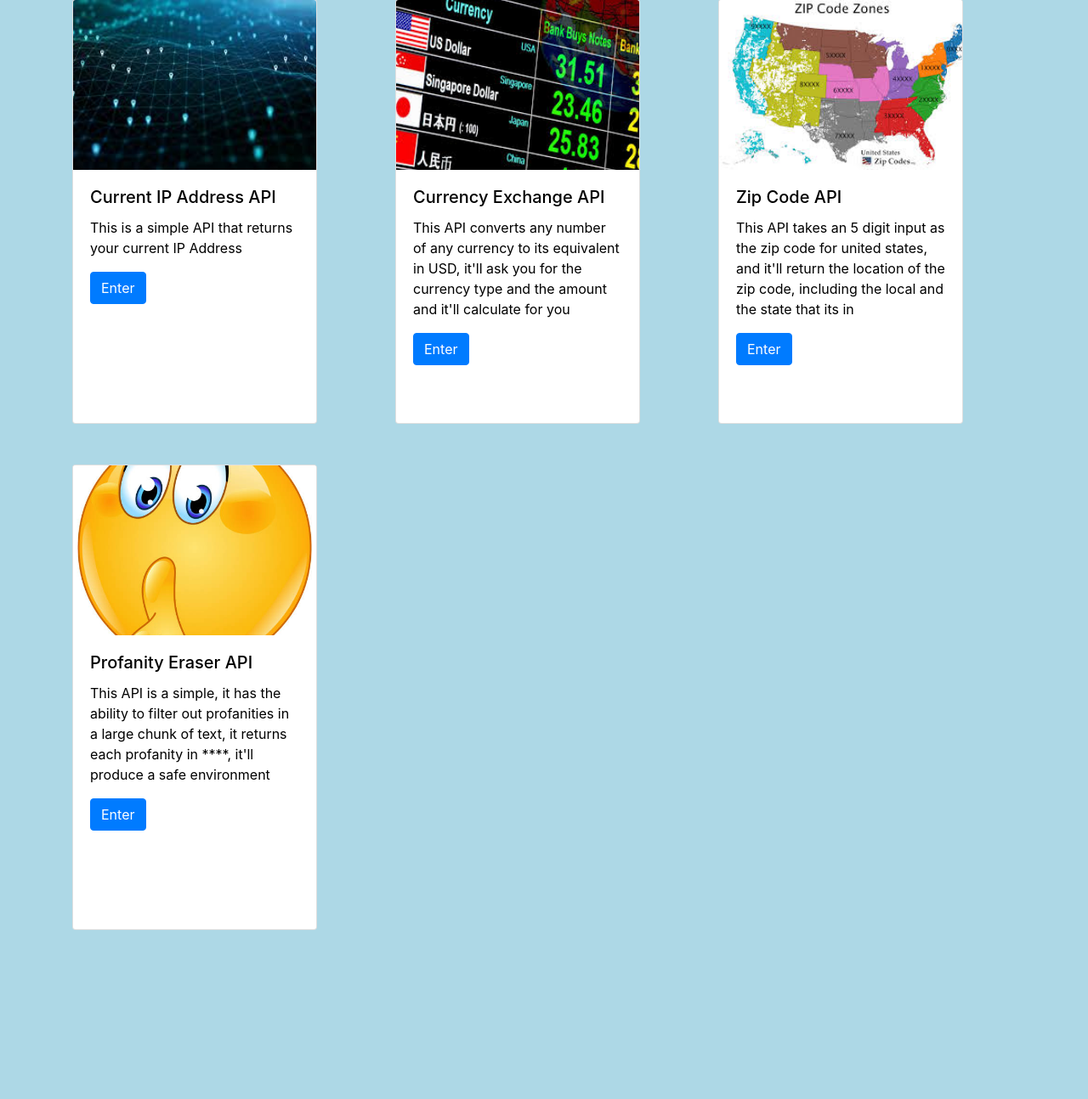
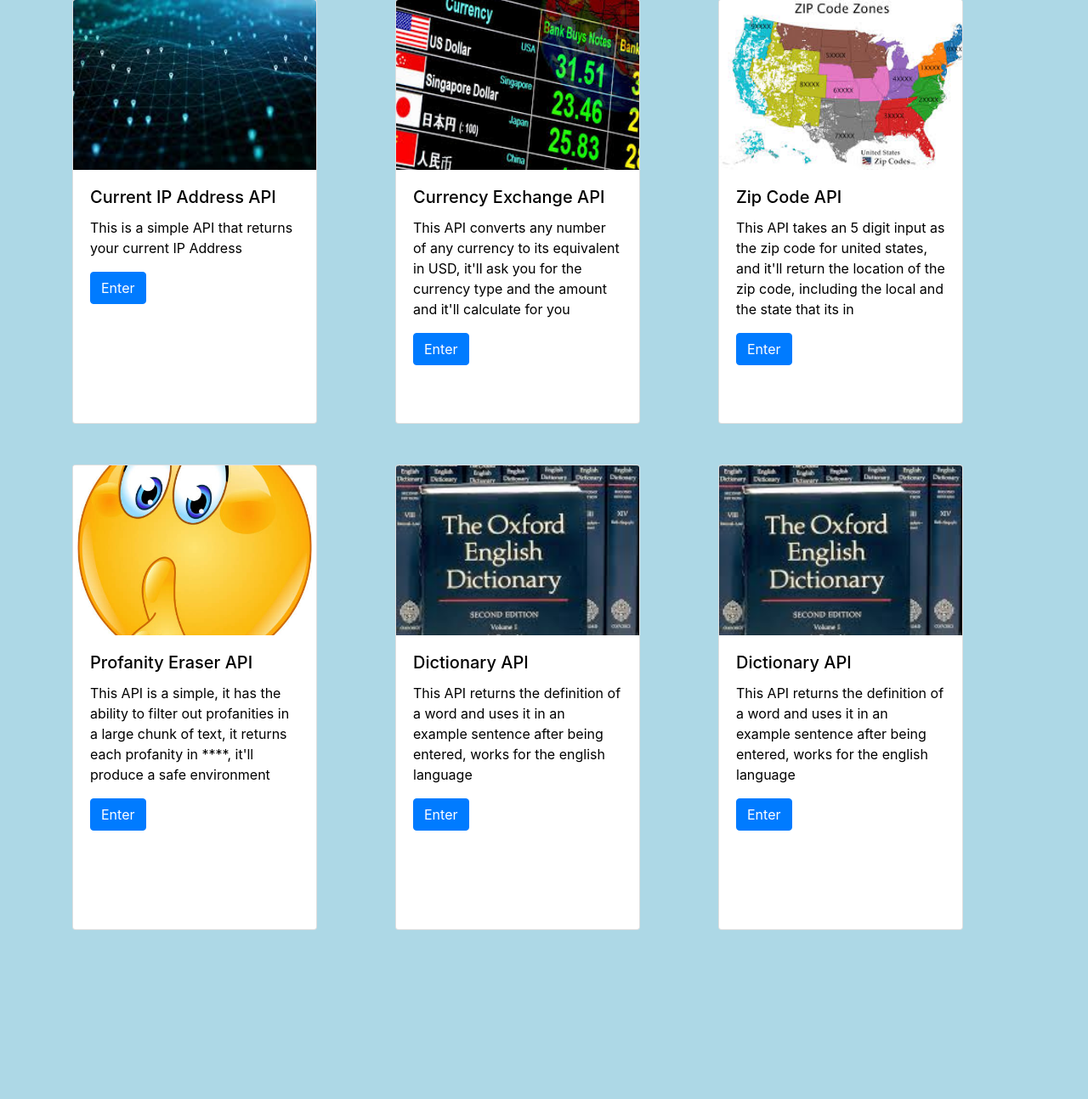
Before and after one commit to dicky0411/APIStoreNew, a Laravel app: page /products in a window 1280 px wide. Shown: the part 621-1915 px from the top of the page at 85% size. Run offline with Laravel 12, Linux system fonts and the light colour scheme; data comes from the database, SQL or seed files in the repository; some libraries are stand-ins or nearby versions.

Commit message:
dictionary API outline

```diff
--- a/app/Http/Controllers/ProductController.php
+++ b/app/Http/Controllers/ProductController.php
@@ -22,7 +22,15 @@ class ProductController extends Controller
         // TODO: validation: what if $code is too short or too long
         // $product = Product::where('code', $code)->firstOrFail();
 
-        if (in_array($code, ['currentIP','ip2region', 'calendar','crypto','Cur-Ex','zip-code','profanity-eraser'])) {
+        if (in_array($code, ['currentIP',
+                            'ip2region',
+                            'calendar',
+                            'crypto',
+                            'Cur-Ex',
+                            'zip-code',
+                            'profanity-eraser',
+                            'dictionary'
+                    ])) {
             return view("product.show", compact('code'));
         }
 
--- /dev/null
+++ b/resources/views/livewire/dictionary.blade.php
@@ -0,0 +1,3 @@
+<div>
+    {{-- If your happiness depends on money, you will never be happy with yourself. --}}
+</div>
--- a/resources/views/product/index.blade.php
+++ b/resources/views/product/index.blade.php
@@ -95,6 +95,32 @@
                     </div>
                 </div>
             </div>
+            <div class="col">
+            <br><br><br><br>
+                <div class="card" style="width: 18rem;">
+                    <img src="images/dictionary.jpeg" class="card-img-top" alt="shhhh">
+                    <div class="card-body">
+                        <h5 class="card-title">Dictionary API</h5>
+                        <ter class="card-text">This API returns the definition of a word and uses it in an example sentence after being entered, works for the english language</p>
+
+                        <a href="{{ route('products.show', ['code' => 'dictionary']) }}"
+                            class="btn btn-primary">Enter</a>
+                    </div>
+                </div>
+            </div>
+            <div class="col">
+            <br><br><br><br>
+                <div class="card" style="width: 18rem;">
+                    <img src="images/dictionary.jpeg" class="card-img-top" alt="shhhh">
+                    <div class="card-body">
+                        <h5 class="card-title">Dictionary API</h5>
+                        <ter class="card-text">This API returns the definition of a word and uses it in an example sentence after being entered, works for the english language</p>
+
+                        <a href="{{ route('products.show', ['code' => 'dictionary']) }}"
+                            class="btn btn-primary">Enter</a>
+                    </div>
+                </div>
+            </div>
         </div>
      </div>
 
```
Also changed, not shown: app/Livewire/Dictionary.php (added, +13 -0 lines), public/images/dictionary.jpeg (added).
